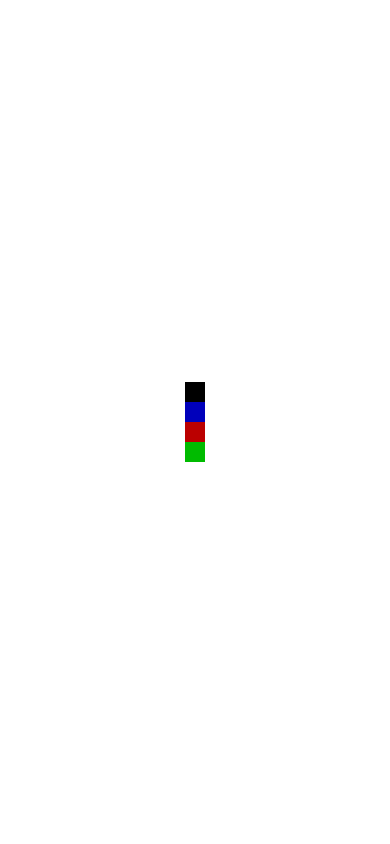
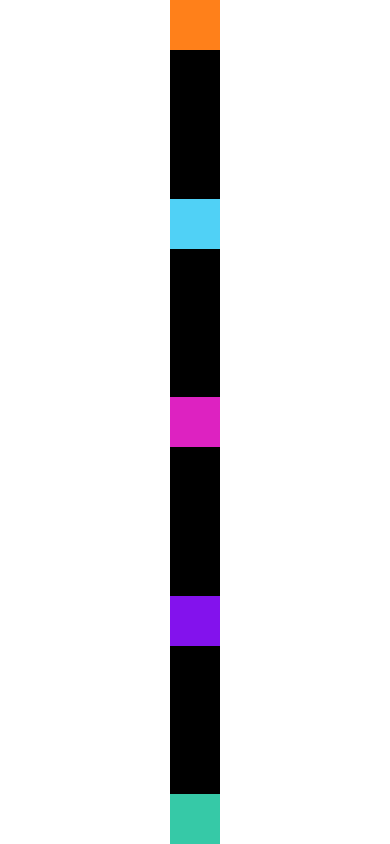
Before and after one commit to Flaviohmm/curso-react-native, a React Native app: screen / in a window 390 px wide. Built offline with nearby package versions, Linux system fonts and the light colour scheme.

Commit message:
Usando Flexbox #01

```diff
--- a/src/App.js
+++ b/src/App.js
@@ -1,7 +1,7 @@
 import React from 'react'
 import { SafeAreaView, StyleSheet } from 'react-native'
 
-import Quadrado from './components/layout/Quadrado'
+import FlexboxV1 from './components/layout/FlexboxV1'
 // import DigiteSeuNome from './components/DigiteSeuNome'
 // import ListaProdutosV2 from './components/produtos/ListaProdutosV2'
 // import ListaProdutos from './components/produtos/ListaProdutos'
@@ -23,10 +23,7 @@
 
 export default () => (
     <SafeAreaView style={style.App}>
-        <Quadrado />
-        <Quadrado cor='#00B' />
-        <Quadrado cor='#B00' />
-        <Quadrado cor='#0B0' />
+        <FlexboxV1 />
         {/*
         <DigiteSeuNome />
         <ListaProdutosV2 />
--- /dev/null
+++ b/src/components/layout/FlexboxV1.js
@@ -0,0 +1,23 @@
+import React from 'react'
+import { View, StyleSheet } from 'react-native'
+import Quadrado from './Quadrado'
+
+export default props => {
+    return (
+        <View style={style.FlexV1}>
+            <Quadrado cor='#FF801A' />
+            <Quadrado cor='#50D1F6' />
+            <Quadrado cor='#DD22C1' />
+            <Quadrado cor='#8312ED' />
+            <Quadrado cor='#36C9A7' />
+        </View>
+    )
+}
+
+const style = StyleSheet.create({
+    FlexV1: {
+        flexGrow: 1,
+        justifyContent: 'space-between',
+        backgroundColor: '#000'
+    }
+})
--- a/src/components/layout/Quadrado.js
+++ b/src/components/layout/Quadrado.js
@@ -2,10 +2,11 @@
 import { View } from 'react-native'
 
 export default props => {
+    const lado = 50
     return (
         <View style={{
-            height: 20,
-            width: 20,
+            height: lado,
+            width: lado,
             backgroundColor: props.cor || '#000'
         }}/>
     )
```
